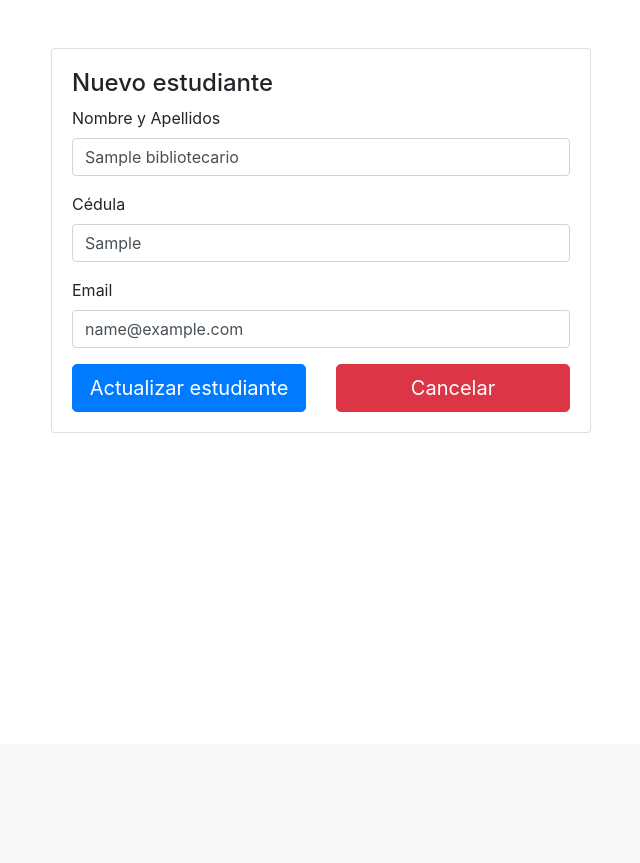
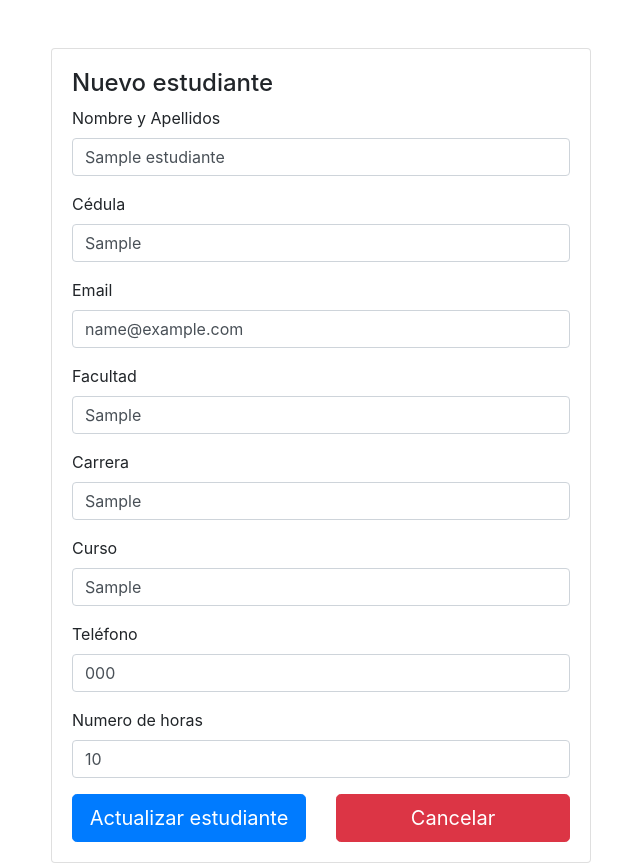
Before and after one commit to luis575497/register_student_activities, a Flask app: template app/templates/estudiante.html in a window 1280 px wide. Shown: the part 56-919 px from the top of the page, without its empty margins (319-959 px from the left). Before the commit the page ends 489 px from the top, so only its background shows below. Run offline with Flask 2, Linux system fonts and the light colour scheme; tables that the repository leaves empty hold one stand-in row (values such as "Sample post"); the template is opened without the code that fills it: values that come from a table or form of the project are taken from there, most other values are stand-ins (such as "Sample title", 1, 10 or a date in 2020).

Commit message:
Correcion de errores al actualizar estudiantes

```diff
--- a/app/routes/bibliotecario.py
+++ b/app/routes/bibliotecario.py
@@ -5,13 +5,14 @@ from flask import render_template, request, flash, redirect, url_for
 from app.forms.forms import BibliotecarioForm
 from flask_login import login_required
 
+@app.route("/bibliotecario", methods=["GET"])
 @login_required
-@app.route("/bibliotecario", methods=["GET"])
 def bibliotecario():
     return render_template("bibliotecario.html", bibliotecario=current_user)
 
+
+@app.route("/bibliotecario/update", methods=["GET","POST"])
 @login_required
-@app.route("/bibliotecario/update", methods=["GET","POST"])
 def update_bibliotecario():
     if request.method == 'GET':
         context = {
--- a/app/routes/estudiante.py
+++ b/app/routes/estudiante.py
@@ -3,7 +3,7 @@ from flask import render_template, redirect, url_for, request, flash
 from app.forms.forms import RegistrarEstudianteForm
 from app import db
 from app.schemas.estudiante import Estudiante
-from flask_login import login_required
+from flask_login import login_required, current_user
 from werkzeug.wrappers import Response
 
 @app.route("/estudiante", methods=["POST", "GET"])
@@ -49,7 +49,8 @@ def estudiante(id: int):
     if request.method == "GET":
         context = {
         "estudiante" : Estudiante.query.get(id),
-        "form_estudiante" : RegistrarEstudianteForm()
+        "form" : RegistrarEstudianteForm(),
+        "bibliotecario": current_user
         }
         return render_template("estudiante.html", **context)
 
--- a/app/templates/estudiante.html
+++ b/app/templates/estudiante.html
@@ -11,7 +11,7 @@
                   <h4>Nuevo estudiante</h4>
                   {{ form.hidden_tag() }}
                   {{ form.nombre.label(class="form-label") }}
-                  {{ form.nombre(class="form-control", value=bibliotecario.nombre) }}
+                  {{ form.nombre(class="form-control", value=estudiante.nombre) }}
                 </div>
                 <div class="form-group">
                   {{ form.cedula.label(class="form-label") }}
```
